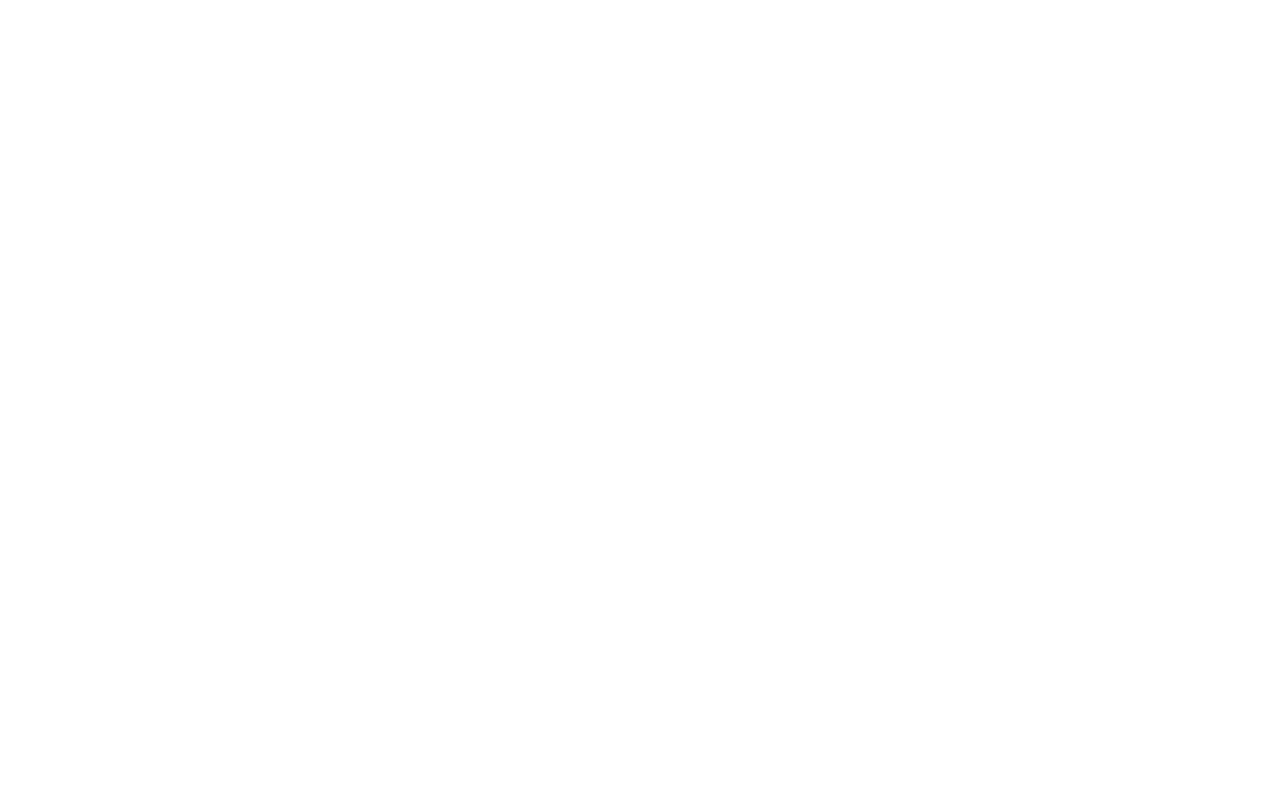
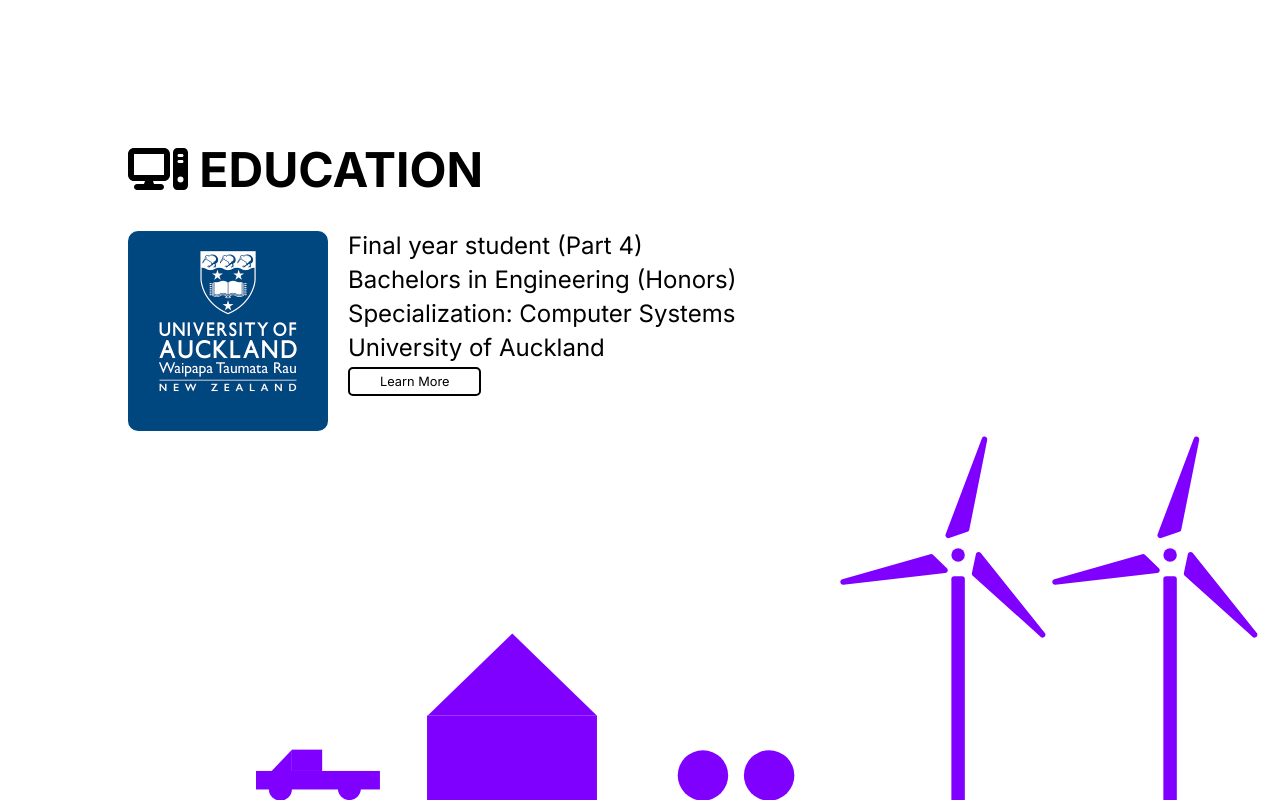
Before and after one commit to christopher-alba/personal-portfolio, a React (Create React App) app: page / in a window 1280 px wide. Shown: the part 4447-5247 px from the top of the page. Before the commit the page ends 4555 px from the top, so only its background shows below. Built offline with nearby package versions, Linux system fonts and the light colour scheme.

Commit message:
finish education section

```diff
--- /dev/null
+++ b/src/pages/Homepage/Education/Education.jsx
@@ -0,0 +1,45 @@
+import { faComputer } from "@fortawesome/free-solid-svg-icons";
+import { FontAwesomeIcon } from "@fortawesome/react-fontawesome";
+import React from "react";
+import Container from "../../../components/JCUX/Container";
+import {
+  Anchor,
+  ContentDiv,
+  ContentRight,
+  Header,
+  Img,
+  MainDiv,
+  Text,
+  WindmillsSVG,
+} from "./styled";
+
+const Education = () => {
+  return (
+    <MainDiv>
+      <Container>
+        <Header>
+          <FontAwesomeIcon icon={faComputer} /> Education
+        </Header>
+        <ContentDiv>
+          <Img src="./images/uoa.jpg" />
+          <ContentRight>
+            <Text>Final year student (Part 4)</Text>
+            <Text>Bachelors in Engineering (Honors)</Text>
+            <Text>Specialization: Computer Systems</Text>
+            <Text>University of Auckland</Text>
+            <Anchor
+              href="https://www.auckland.ac.nz/en/study/study-options/find-a-study-option/computer-systems-engineering.html"
+              rel="noreferrer"
+              target="_blank"
+            >
+              Learn More
+            </Anchor>
+          </ContentRight>
+        </ContentDiv>
+      </Container>
+      <WindmillsSVG />
+    </MainDiv>
+  );
+};
+
+export default Education;
--- /dev/null
+++ b/src/pages/Homepage/Education/index.js
@@ -0,0 +1,3 @@
+import Education from "./Education";
+
+export default Education;
--- /dev/null
+++ b/src/pages/Homepage/Education/styled.js
@@ -0,0 +1,75 @@
+import styled from "styled-components";
+import { ReactComponent as SVG } from "../../../svg/windmills.svg";
+
+export const MainDiv = styled("div")`
+  position: relative;
+  min-height: 70vh;
+  padding-bottom: 100px;
+`;
+
+export const WindmillsSVG = styled(SVG)`
+  width: 80%;
+  height: auto;
+  color: ${({ theme }) => theme.colors.tertiary};
+  position: absolute;
+  bottom: 0;
+  right: 0px;
+  z-index: -1;
+`;
+
+export const Img = styled("img")`
+  height: 200px;
+  width: auto;
+  margin-right: 20px;
+  border-radius: 10px;
+  @media (max-width: 800px) {
+    width: 200px;
+    margin-bottom:50px;
+  }
+`;
+
+export const ContentDiv = styled("div")`
+  display: flex;
+  position: relative;
+  height: fit-content;
+  @media (max-width: 800px) {
+    flex-direction: column;
+  }
+`;
+
+export const ContentRight = styled("div")``;
+
+export const Text = styled("p")`
+  font-size: 24px;
+  margin-top: 0;
+  margin-bottom: 5px;
+  @media (max-width: 600px) {
+    font-size: 1rem;
+  }
+`;
+
+export const Header = styled("h1")`
+  font-size: 48px;
+  text-transform: uppercase;
+  @media (max-width: 600px) {
+    font-size: 1.5rem;
+  }
+`;
+
+export const Anchor = styled("a")`
+  background: none;
+  border: 2px solid ${({ theme }) => theme.colors.secondary};
+  color: ${({ theme }) => theme.colors.secondary};
+  padding: 5px 30px;
+  font-size: 0.8rem;
+  display: inline-block;
+  text-decoration: none;
+  border-radius: 5px;
+  transition: 500ms linear;
+  cursor: pointer;
+  &:hover,
+  &:focus {
+    background: ${({ theme }) => theme.colors.secondary};
+    color: ${({ theme }) => theme.colors.primary};
+  }
+`;
--- a/src/pages/Homepage/Homepage.jsx
+++ b/src/pages/Homepage/Homepage.jsx
@@ -1,5 +1,6 @@
 import React from "react";
 import AspiringWebDeveloper from "./AspiringWebDeveloper";
+import Education from "./Education";
 import Landing from "./Landing";
 import Projects from "./Projects";
 import Technologies from "./Technologies";
@@ -11,6 +12,7 @@
       <AspiringWebDeveloper />
       <Technologies />
       <Projects />
+      <Education />
     </>
   );
 };
```
Also changed, not shown: public/images/uoa.jpg (added), src/svg/windmills.svg.
